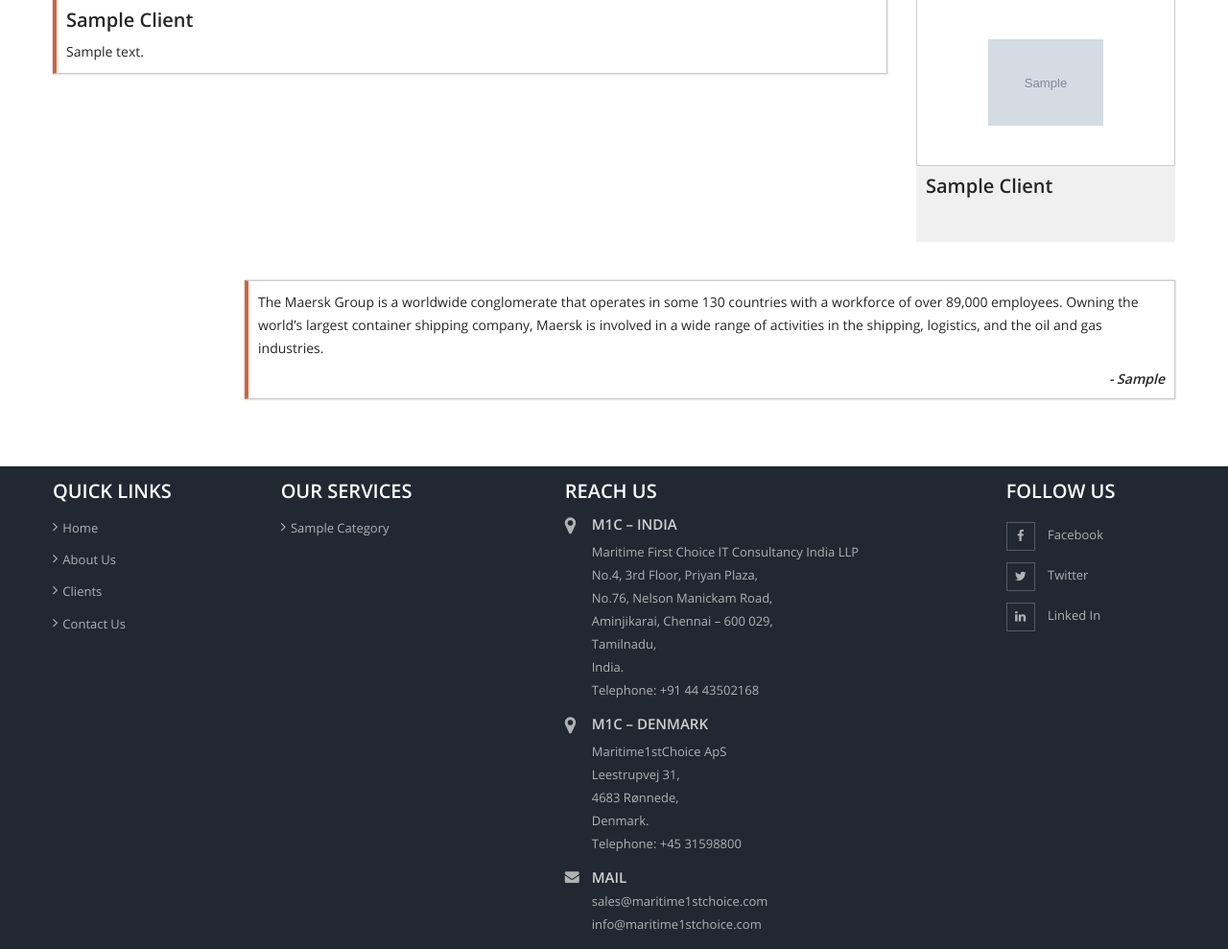
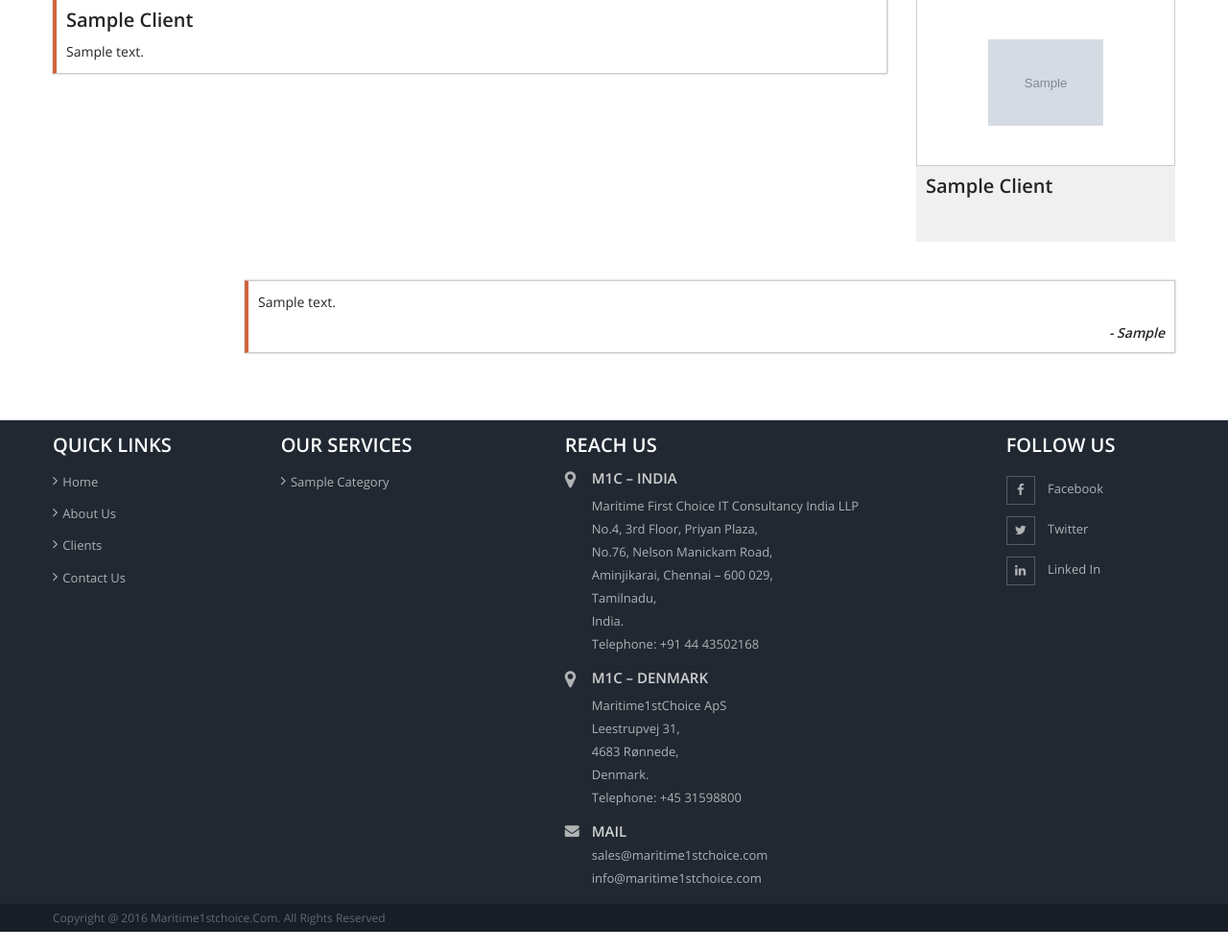
Before and after one commit to shananbu/maritime1choice, a PHP site: page /ourClients.php in a window 1280 px wide. Shown: the part 696-1685 px from the top of the page at 96% size. Run offline with PHP 8.4, Linux system fonts and the light colour scheme; tables that the repository leaves empty hold one stand-in row (values such as "Sample post"); grey boxes marked "Sample" are stand-in pictures.

Commit message:
Redesigning the site

```diff
--- a/ourClients.php
+++ b/ourClients.php
@@ -107,7 +107,7 @@ Name the clients with their logo and a few words on them-
         ?>
 <div class="col-sm-10 tes_block col-sm-offset-2">
 <article>
- <p>The Maersk Group is a worldwide conglomerate that operates in some 130 countries with a workforce of over 89,000 employees. Owning the world’s largest container shipping company, Maersk is involved in a wide range of activities in the shipping, logistics, and the oil and gas industries.  </p>
+ <p><?php echo $trow['description'] ?> </p>
         <span> - <?php echo $trow['testimonialBy'] ?></span>
           </figure>
 </article>
```
